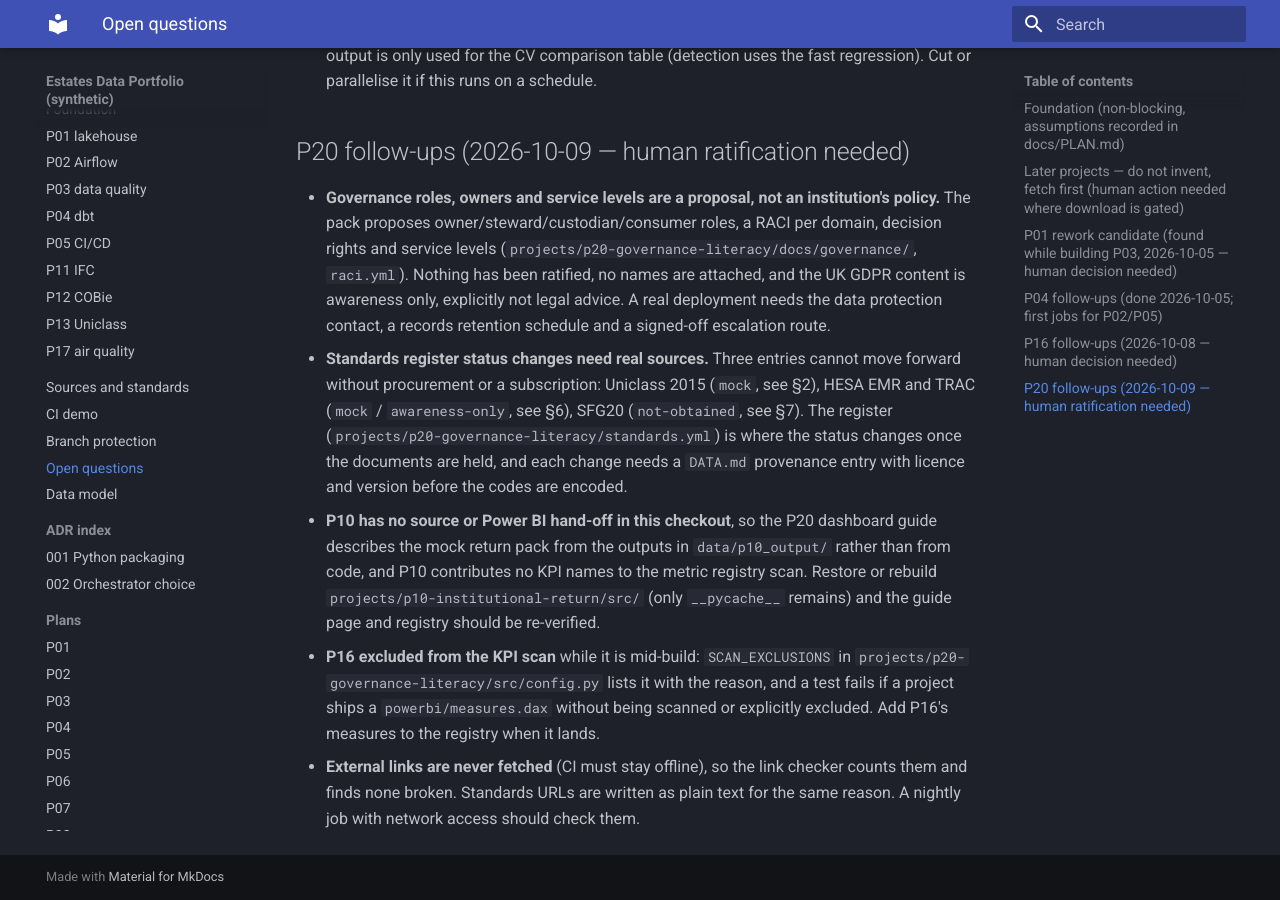
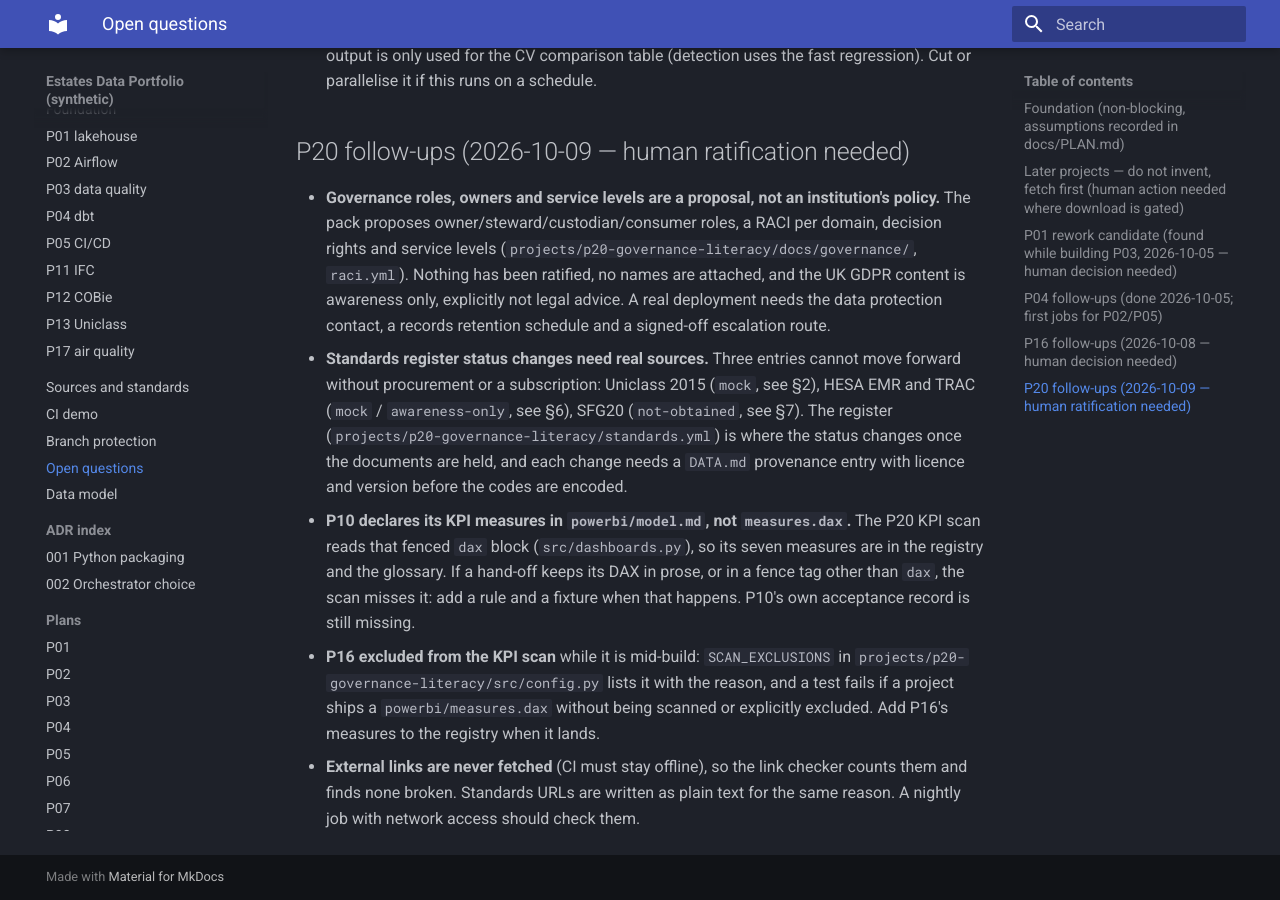
Before and after one commit to Eng-Zakaria/estates-data-portfolio, an MkDocs documentation site: the page built from docs/OPEN_QUESTIONS.md, in a window 1280 px wide and 900 px high, scrolled down 2858 px. Built offline with MkDocs 1.6.1 and Material for MkDocs 9.7.7, drawn with Linux system fonts in a browser that asks for light colours.

Commit message:
feat(P20): scan Power BI hand-offs in model.md, register P10 measures, correct measured numbers
P10 declares its seven DAX measures inside a fenced \dax\ block in
powerbi/model.md rather than in measures.dax, so the first version of the
KPI scan left them undocumented. The scanner now reads that fence (same
measure rules), with fixtures pinning both behaviours: a model.md with a
dax block is a hand-off, one without is not.

- src/dashboards.py: model.md dax-fence extraction
- metrics.yml: +6 P10 entries (Total NIA, Total GIA, Total CO2e, Pool
  Total, Validation Blocking, Validation Query); Total Energy kWh now lists
  p08 and p10 as consumers of one definition so the two reports cannot drift
- glossary.yml: +2 terms (cost allocation, validation rule), +6 aliases
- tests: +3 (126 total, 96% coverage of the P20 modules)
- corrected the recorded numbers: 69 dashboard KPI names, 74 registry
  entries, 68 glossary terms, 69 aliases, 126 tests
- P10 dashboard guide rewritten from its restored source; STATUS.md,
  ACCEPTANCE_P20.md and OPEN_QUESTIONS.md updated to match

Co-Authored-By: Claude Opus 4.5 <noreply@anthropic.com>

```diff
--- a/docs/OPEN_QUESTIONS.md
+++ b/docs/OPEN_QUESTIONS.md
@@ -90,10 +90,10 @@
   (`not-obtained`, see §7). The register
   (`projects/p20-governance-literacy/standards.yml`) is where the status changes once the documents are held, and each
   change needs a `DATA.md` provenance entry with licence and version before the codes are encoded.
-- **P10 has no source or Power BI hand-off in this checkout**, so the P20 dashboard guide describes the mock return
-  pack from the outputs in `data/p10_output/` rather than from code, and P10 contributes no KPI names to the metric
-  registry scan. Restore or rebuild `projects/p10-institutional-return/src/` (only `__pycache__` remains) and the
-  guide page and registry should be re-verified.
+- **P10 declares its KPI measures in `powerbi/model.md`, not `measures.dax`.** The P20 KPI scan reads that fenced
+  `dax` block (`src/dashboards.py`), so its seven measures are in the registry and the glossary. If a hand-off keeps its
+  DAX in prose, or in a fence tag other than `dax`, the scan misses it: add a rule and a fixture when that happens.
+  P10's own acceptance record is still missing.
 - **P16 excluded from the KPI scan** while it is mid-build: `SCAN_EXCLUSIONS` in
   `projects/p20-governance-literacy/src/config.py` lists it with the reason, and a test fails if a project ships a
   `powerbi/measures.dax` without being scanned or explicitly excluded. Add P16's measures to the registry when it lands.
```
Also changed, not shown: STATUS.md (+1 -1 lines), docs/ACCEPTANCE_P20.md (+3 -2 lines), projects/p20-governance-literacy/README.md (+3 -3 lines), 1 other file.
